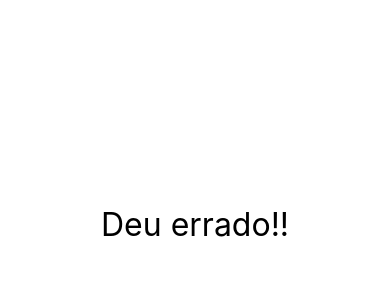
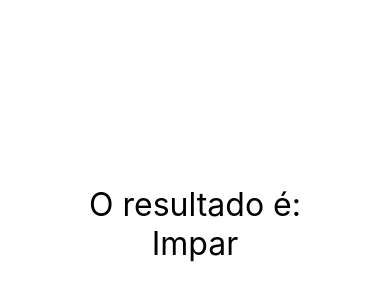
Before and after one commit to LucasAngelo20/Udemy, a React Native app: screen / in a window 390 px wide. Shown: the part 198-498 px from the top of the page. Built offline with nearby package versions, Linux system fonts and the light colour scheme.

Commit message:
Renderização condicional

```diff
--- a/src/App.js
+++ b/src/App.js
@@ -1,7 +1,8 @@
 import React from 'react';
-import {StyleSheet, View} from 'react-native';
+import {StyleSheet, SafeAreaView} from 'react-native';
 
-import Diferenciar from './components/Diferenciar';
+import ParImpar from './components/ParImpar'
+// import Diferenciar from './components/Diferenciar';
 // import ContadorV2 from './components/contador/ContadorV2'
 // import Pai from './components/indireta/Pai'
 // import Pai from './components/direta/Pai'
@@ -14,9 +15,13 @@
 // import CompPadrao, {Comp1, Comp2} from './components/Multi';
 
 export default () => (
-  <View style={styles.App}>
+  <SafeAreaView style={styles.App}>
+
+    <ParImpar num={3} />
+
+    {/*
+    <MinMax min={3} max={20} />
     <Diferenciar />
-    {/*<MinMax min={3} max={20} />
     <ContadorV2 />
     <Pai />
     <Pai />
@@ -25,18 +30,18 @@
     <Botao />
     <Titulo principal='Cadastro Produto' secundario='Tela de cadastro do produto'/>
     <MinMax min={1} max={94} />
-
     <Aleatorio min={50} max={2} />
     <Aleatorio min={50} max={2} />
     <Aleatorio min={50} max={2} />
     <Aleatorio min={50} max={2} />
     <Aleatorio min={50} max={2} />
-
     <CompPadrao />
     <Comp1 />
     <Comp2 />
-  <Primeiro /> */}
-  </View>
+    <Primeiro />
+     */}
+
+  </SafeAreaView>
 );
 
 const styles = StyleSheet.create({
--- /dev/null
+++ b/src/components/ParImpar.js
@@ -0,0 +1,15 @@
+import React from 'react';
+import {View, Text} from 'react-native';
+import Estilo from './estilo';
+
+export default ({num = 0}) => {
+  return (
+    <View>
+      <Text style={Estilo.fontG}>O resultado é:</Text>
+      {num % 2 === 0
+       ? <Text style={Estilo.fontG}>Par</Text>
+       :  <Text style={Estilo.fontG}>Impar</Text>
+      }
+    </View>
+  );
+};
```
Lines whose indentation alone changed are shown as unchanged.
